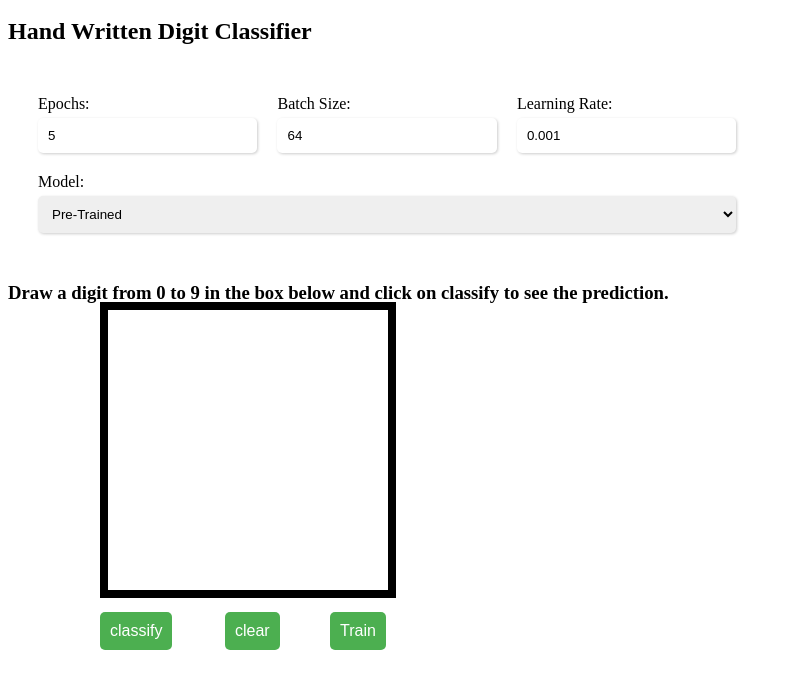
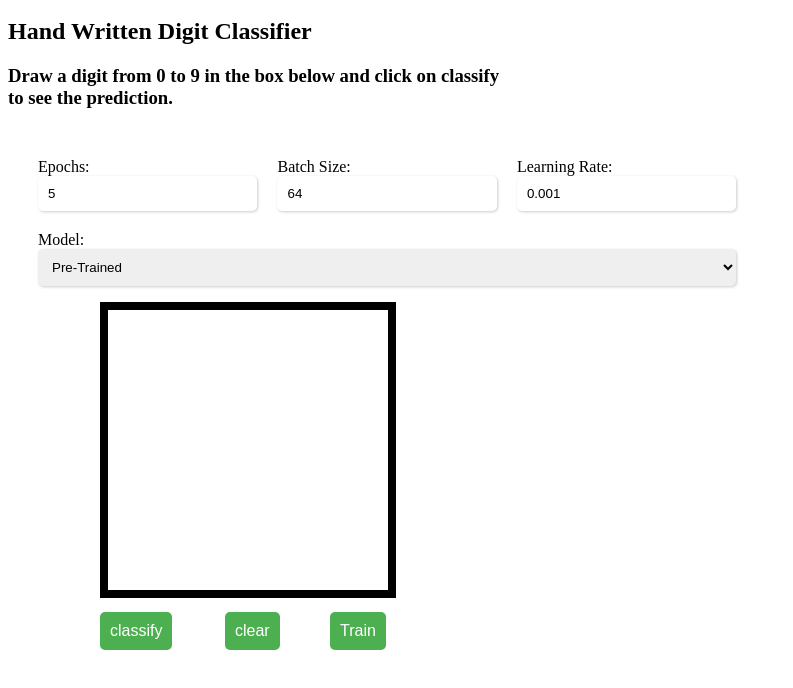
Before and after one commit to SKT27182/DeepDigit, a plain HTML site: page index.html in a window 1280 px wide. Shown: the part 48-736 px from the top of the page, without its empty margins (0-793 px from the left). Drawn offline with Linux system fonts and the light colour scheme; a script that the page names is missing.

Commit message:
modified the layout

```diff
--- a/index.html
+++ b/index.html
@@ -19,6 +19,9 @@
     </div>
 
     <div id="info">
+        <div id="intro">
+            <h3>Draw a digit from 0 to 9 in the box below and click on classify to see the prediction.</h4>
+        </div>
         <canvas id="canvas" width="280" height="280"
             style="position:absolute;top:350;left:100;border:8px solid;"></canvas>
         <img id="canvasimg" style="position:absolute;top:10%;left:52%;width:280;height:280;display:none;">
@@ -28,6 +31,7 @@
         <input type="button" class="button" value="Train" id="train" size="48"
             style="position:absolute;top:650;left:320;">
     </div>
+
 
     <!-- Input box to take the input  epochs and batch size -->
     <div id="input">
@@ -55,10 +59,6 @@
 
 
 
-    <div id="intro">
-        <h3>Draw a digit from 0 to 9 in the box below and click on classify to see the prediction.</h4>
-    </div>
-
     <div id="vizualize">
         <script src="data.js" type="module"></script>
         <script src="script.js" type="module"></script>
--- a/script.js
+++ b/script.js
@@ -68,7 +68,7 @@ async function train(model, data, n_epochs, batch_size) {
 function setPosition(e) {
 	var rect = canvas.getBoundingClientRect();
 	pos.x = e.clientX - 100;
-	pos.y = e.clientY - 250;
+	pos.y = e.clientY - 350;
 }
 
 function setPositionTouch(e) {
--- a/style.css
+++ b/style.css
@@ -60,7 +60,7 @@
 }
 
 label {
-    margin-bottom: 5px;
+    margin-bottom: 0px;
 }
 
 
@@ -76,3 +76,14 @@ label {
         margin-bottom: 20px;
     }
 }
+
+#intro {
+    position: relative;
+    top: auto;
+    left: auto;
+    transform: none;
+    width: 40%;
+    max-width: 1000px; /* adjust the max width as per your requirement */
+    text-align: left;
+    word-wrap: break-word;
+}
```
